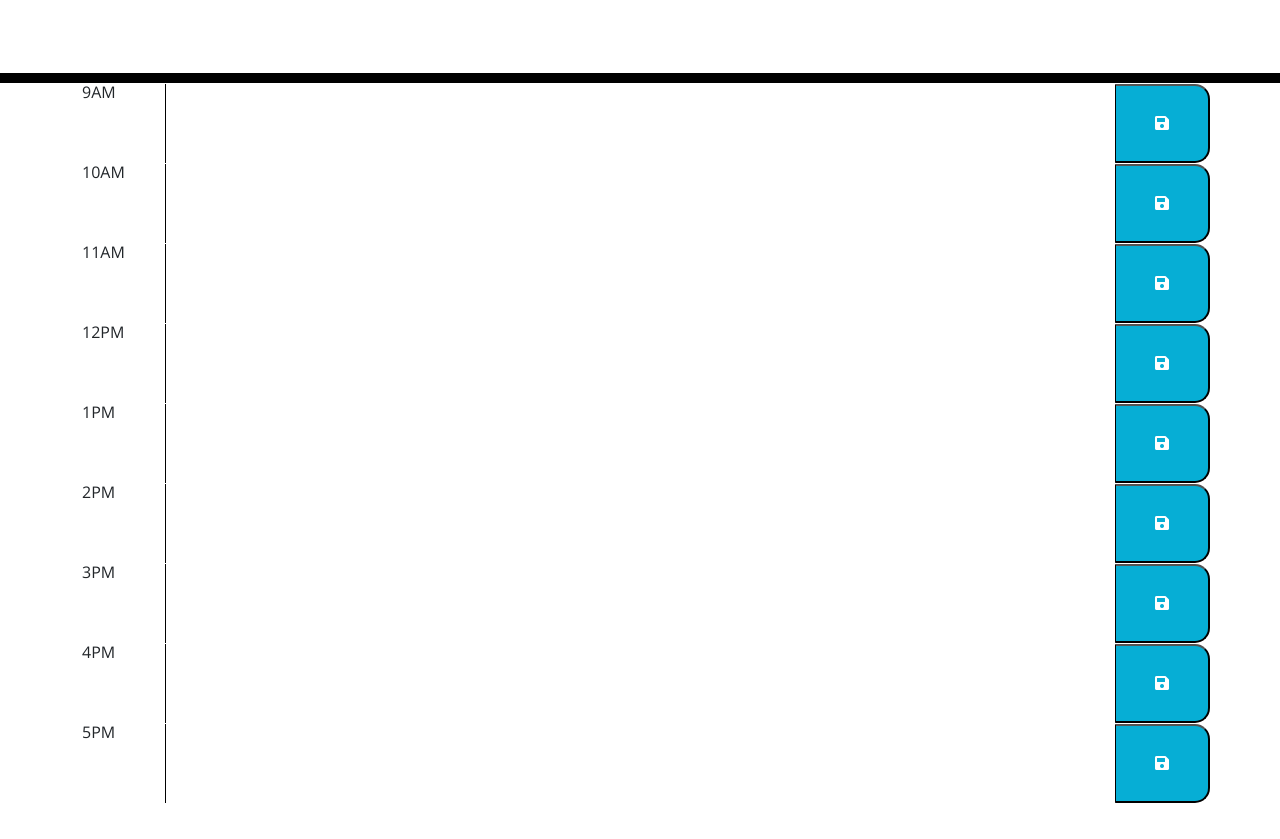
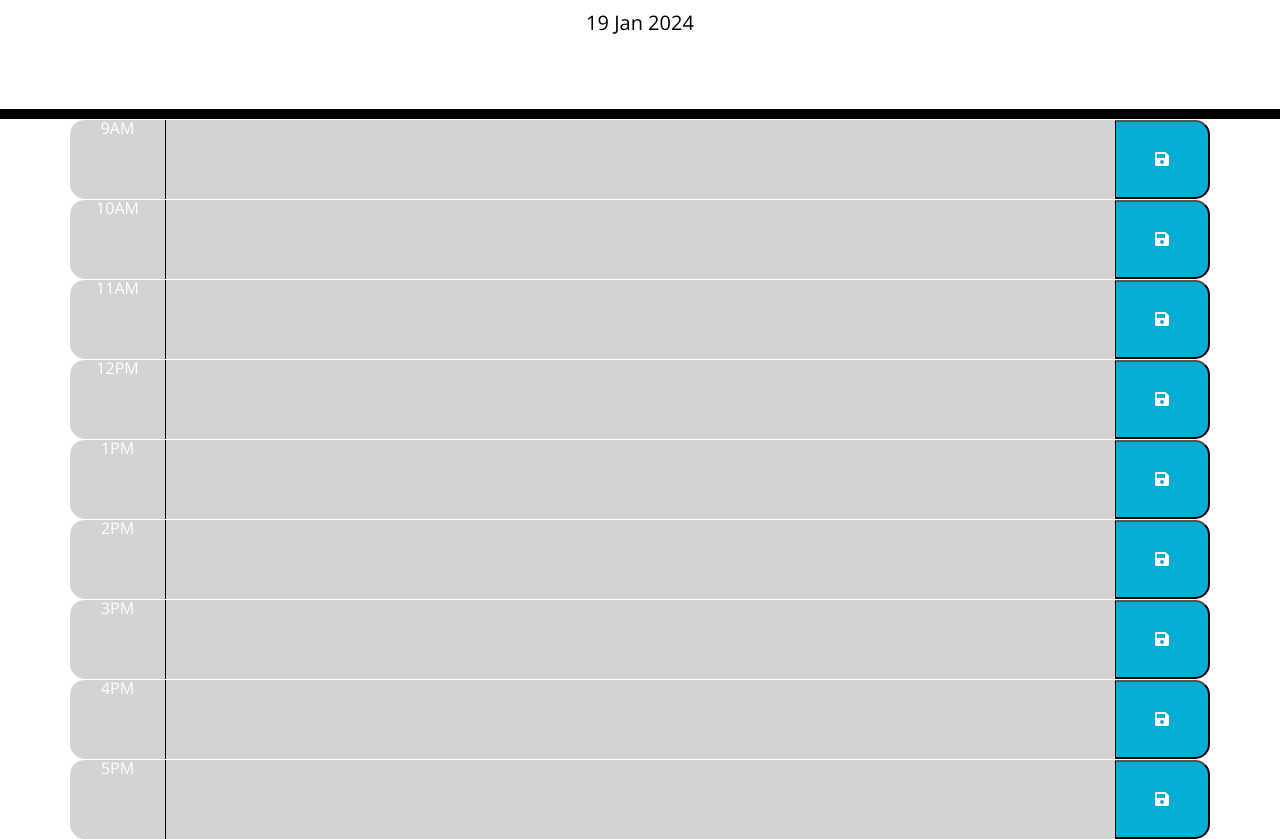
Before and after one commit to victoriadeyemi/planner-app, a plain HTML site: page starter/index.html in a window 1280 px wide. Shown: the part 168-1007 px from the top of the page. Before the commit the page ends 971 px from the top, so only its background shows below. Drawn offline with nearby package versions, Linux system fonts and the light colour scheme.

Commit message:
id for timeblocks

```diff
--- a/starter/index.html
+++ b/starter/index.html
@@ -32,47 +32,47 @@
     </header>
     <div class="container">
       <!-- Timeblocks go here -->
-    <div class="row">
+    <div class="row time-block" id="9">
         <div class="col-1 hour9">9AM</div>
         <textarea class="col-10 description" id="9"></textarea>
         <button class="col-1 saveBtn" id="9"><i class="fas fa-save"></i></button>
     </div>
-    <div class="row">
+    <div class="row time-block" id="10">
       <div class="col-1 hour10">10AM</div>
       <textarea class="col-10 description" id="9"></textarea>
       <button class="col-1 saveBtn" id="9"><i class="fas fa-save"></i></button>
     </div>
-    <div class="row">
+    <div class="row time-block" id="11">
       <div class="col-1 hour11">11AM</div>
       <textarea class="col-10 description" id="9"></textarea>
       <button class="col-1 saveBtn" id="9"><i class="fas fa-save"></i></button>
       </div>
-      <div class="row">
+      <div class="row time-block" id="12">
         <div class="col-1 hour12">12PM</div>
         <textarea class="col-10 description" id="9"></textarea>
         <button class="col-1 saveBtn" id="9"><i class="fas fa-save"></i></button>
       </div>
-      <div class="row">
+      <div class="row time-block" id="13">
         <div class="col-1 hour13">1PM</div>
         <textarea class="col-10 description" id="9"></textarea>
         <button class="col-1 saveBtn" id="9"><i class="fas fa-save"></i></button>
       </div>
-      <div class="row">
+      <div class="row time-block" id="14">
         <div class="col-1 hour14">2PM</div>
         <textarea class="col-10 description" id="9"></textarea>
         <button class="col-1 saveBtn" id="9"><i class="fas fa-save"></i></button>
       </div>
-      <div class="row">
+      <div class="row time-block" id="15">
         <div class="col-1 hour15">3PM</div>
         <textarea class="col-10 description" id="9"></textarea>
         <button class="col-1 saveBtn" id="9"><i class="fas fa-save"></i></button>
       </div>
-      <div class="row">
+      <div class="row time-block" id="16">
         <div class="col-1 hour16">4PM</div>
         <textarea class="col-10 description" id="9"></textarea>
         <button class="col-1 saveBtn" id="9"><i class="fas fa-save"></i></button>
       </div>
-      <div class="row">
+      <div class="row time-block" id="17">
         <div class="col-1 hour17">5PM</div>
         <textarea class="col-10 description" id="9"></textarea>
         <button class="col-1 saveBtn" id="9"><i class="fas fa-save"></i></button>
--- a/starter/script.js
+++ b/starter/script.js
@@ -1,12 +1,13 @@
 
 const currentDay = $("#currentDay");
 var today = dayjs();
-currentDay.text.format("dddd, MMMM D");
+currentDay.text(today.format("D MMM YYYY"));
 
 function timeBlock() {
     var currentHour = dayjs().format("H");
+    console.log(currentHour);
     $(".time-block").each(function () {
-        var blockHour = parseInt($(this).attr("id").split("-")[1]);
+        var blockHour = parseInt($(this).attr("id"));
         if (blockHour < currentHour) {
             $(this).addClass("past");
         } else if (blockHour == currentHour) {
@@ -16,3 +17,5 @@ function timeBlock() {
         }
     });
 }
+
+timeBlock();
```
